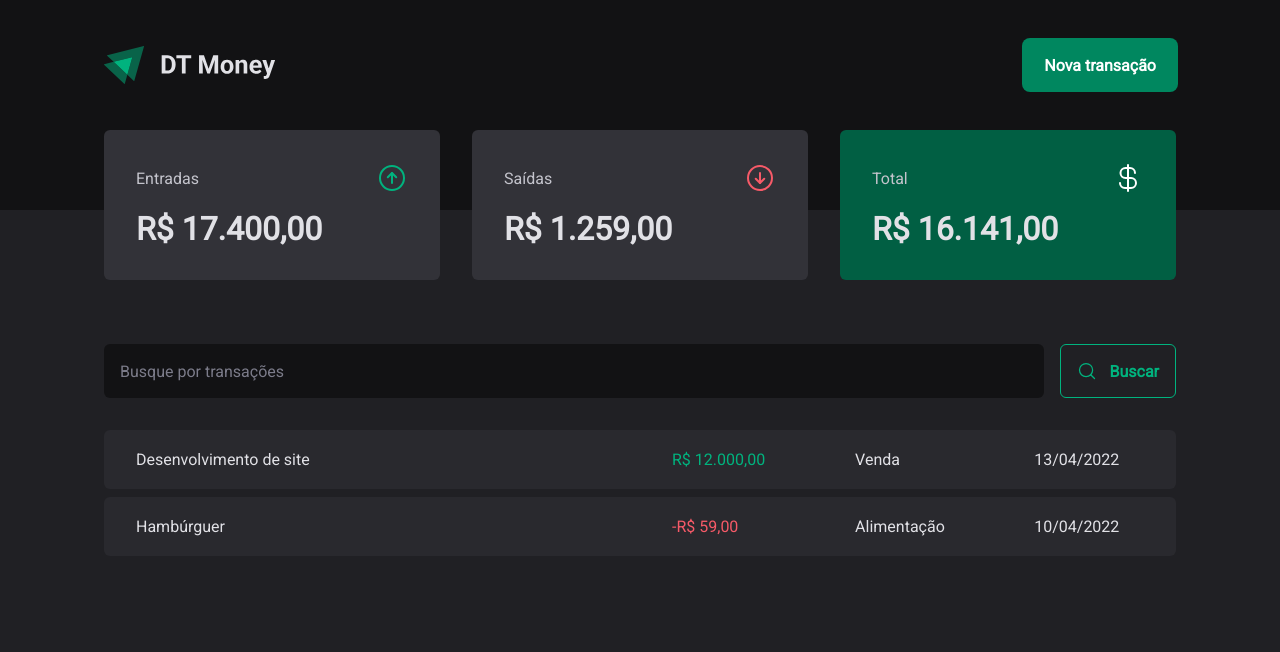
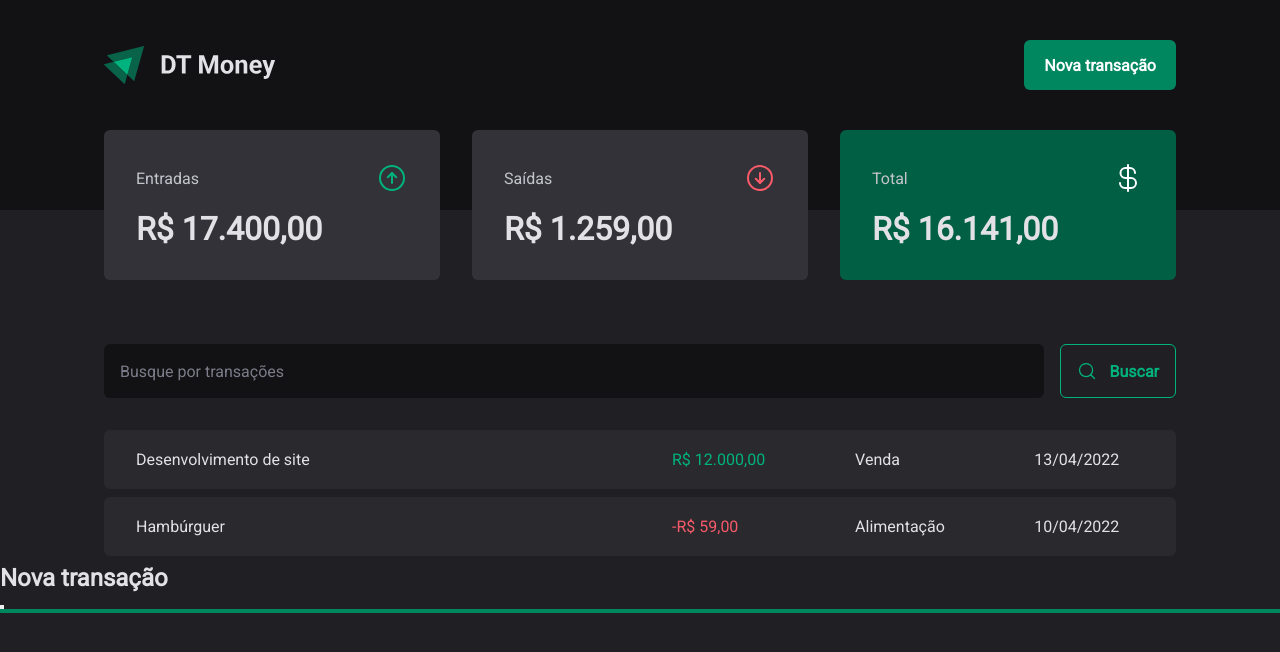
Before and after one commit to FranciscoVieir/DT-Money, a React (Vite) app: page / in a window 1280 px wide. Both pictures are taken after a click on the button "Nova transação". Shown: the top 652 px of the page. Built offline with nearby package versions, Linux system fonts and the light colour scheme.

Commit message:
Style: Visual structure - Creating an accessible modal with radix

```diff
--- a/package.json
+++ b/package.json
@@ -10,6 +10,7 @@
     "preview": "vite preview"
   },
   "dependencies": {
+    "@radix-ui/react-dialog": "^1.0.4",
     "phosphor-react": "^1.4.1",
     "react": "^18.2.0",
     "react-dom": "^18.2.0",
--- a/src/components/Header/index.tsx
+++ b/src/components/Header/index.tsx
@@ -1,4 +1,5 @@
 import { HeaderContainer, HeaderContent, NewTransactionsButton } from "./styles";
+import * as Dialog from '@radix-ui/react-dialog'
 
 import logoImg from '../../assets/logo.svg'
 
@@ -7,7 +8,22 @@
     <HeaderContainer>
       <HeaderContent>
         <img src={logoImg} alt="" />
-        <NewTransactionsButton>Nova transação</NewTransactionsButton>
+
+    <Dialog.Root>
+      <Dialog.Trigger asChild>
+    <NewTransactionsButton>Nova transação</NewTransactionsButton>
+      </Dialog.Trigger>
+
+      <Dialog.Portal>
+        <Dialog.Overlay />
+        <Dialog.Title>Nova transação</Dialog.Title>
+
+        <Dialog.Close />
+        <Dialog.Content>
+
+        </Dialog.Content>
+      </Dialog.Portal>
+    </Dialog.Root>
       </HeaderContent>
     </HeaderContainer>
   )
```
Also changed, not shown: 1 other file (tests, documents, lock files or other folders).
